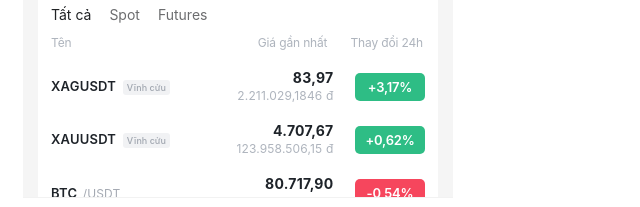
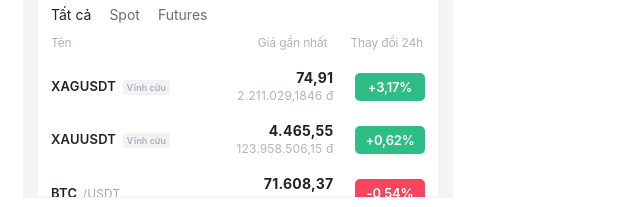
Before and after one commit to Duythang220911/binance-wallet-end, a React app: page index-extra.html in a window 1280 px wide. Shown: the part 483-690 px from the top of the page, 402-1042 px from the left. Built offline with nearby package versions, Linux system fonts and the light colour scheme.

Commit message:
Update index-extra.html

```diff
--- a/index-extra.html
+++ b/index-extra.html
@@ -151,7 +151,7 @@
           <span class="tag">Vĩnh cửu</span>
         </td>
         <td class="text-right">
-          <strong>83,97</strong>
+          <strong>74,91</strong>
           <small>2.211.029,1846 đ</small>
         </td>
         <td class="text-right">
@@ -165,7 +165,7 @@
           <span class="tag">Vĩnh cửu</span>
         </td>
         <td class="text-right">
-          <strong>4.707,67</strong>
+          <strong>4.465,55</strong>
           <small>123.958.506,15 đ</small>
         </td>
         <td class="text-right">
@@ -179,7 +179,7 @@
           <span class="pair">/USDT</span>
         </td>
         <td class="text-right">
-          <strong>80.717,90</strong>
+          <strong>71.608,37</strong>
           <small>2.125.397.554,12 đ</small>
         </td>
         <td class="text-right">
```
